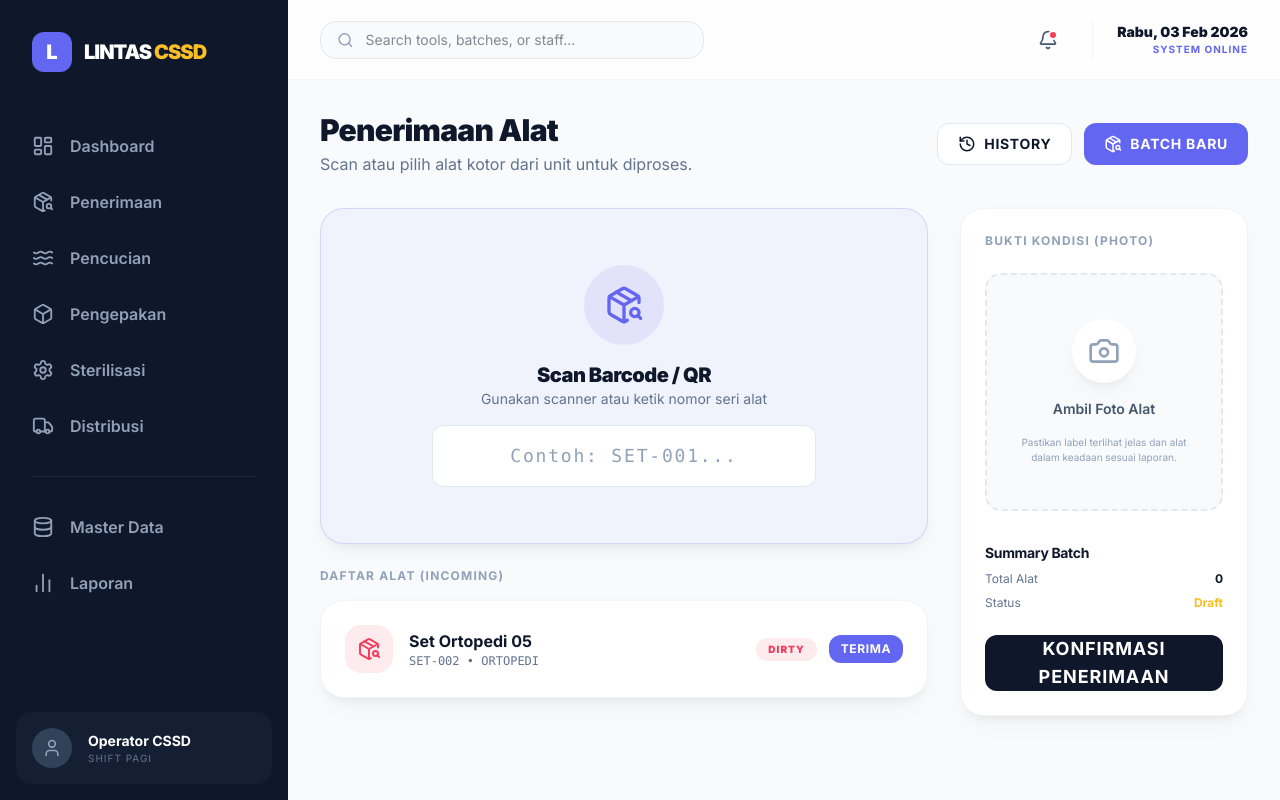
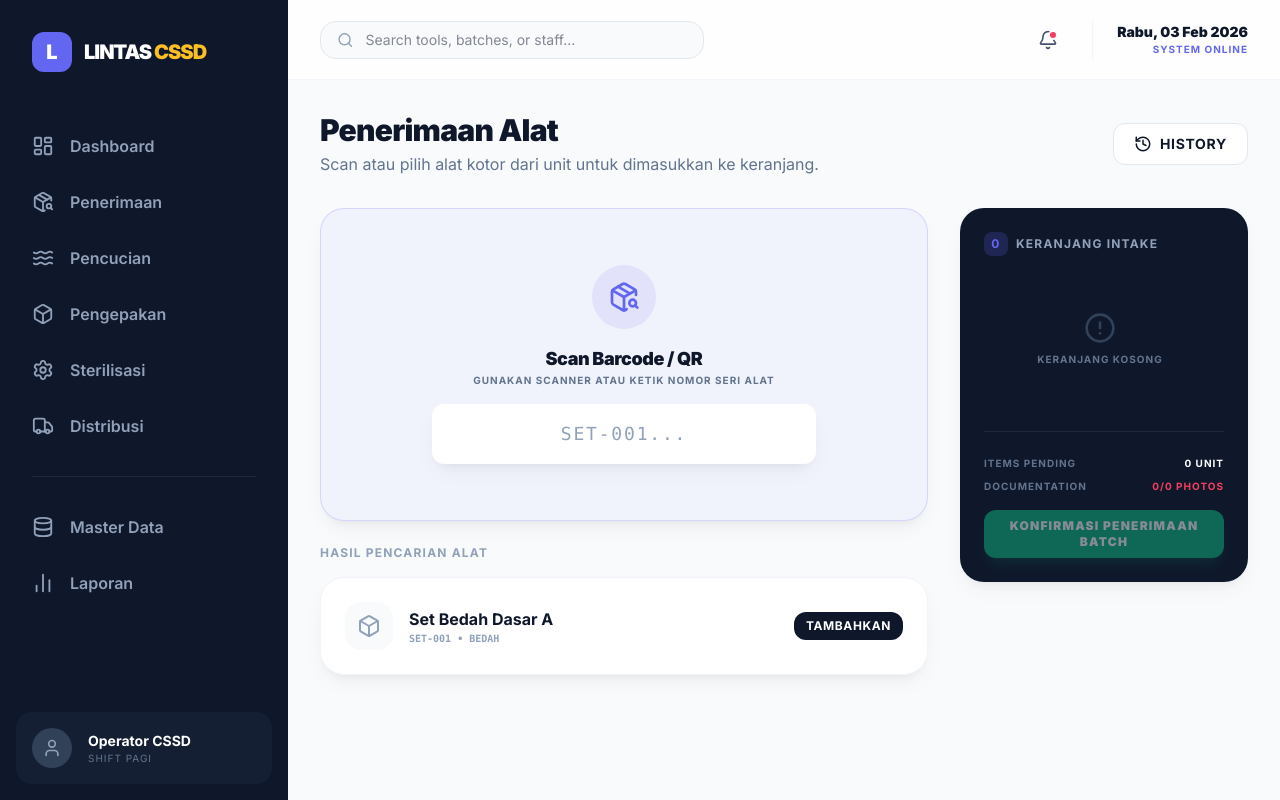
Before and after one commit to daril2work/lintas-vite-react-v2, a React (Vite) app: page /intake in a window 1280 px wide. Built offline with nearby package versions, Linux system fonts and the light colour scheme.

Commit message:
feat: Modul Penerimaan - Basket system & per-item photo capture

```diff
--- a/src/pages/IntakePage.tsx
+++ b/src/pages/IntakePage.tsx
@@ -4,11 +4,19 @@ import { api } from '../services/api';
 import { Card } from '../components/ui/Card';
 import { Button } from '../components/ui/Button';
 import { Input } from '../components/ui/Input';
-import { PackageSearch, Camera, History, AlertCircle } from 'lucide-react';
+import { PackageSearch, Camera, History, AlertCircle, Trash2, CheckCircle2, AlertTriangle, Box } from 'lucide-react';
 import { cn } from '../utils/cn';
+import type { ToolSet } from '../types';
+
+interface BasketItem extends ToolSet {
+    condition: 'good' | 'damaged';
+    photoCaptured: boolean;
+    photoUrl?: string;
+}
 
 export const IntakePage = () => {
     const [search, setSearch] = useState('');
+    const [basket, setBasket] = useState<BasketItem[]>([]);
     const queryClient = useQueryClient();
 
     const { data: inventory, isLoading } = useQuery({
@@ -17,138 +25,235 @@ export const IntakePage = () => {
     });
 
     const intakeMutation = useMutation({
-        mutationFn: (id: string) => api.updateToolStatus(id, 'dirty'),
+        mutationFn: async (items: BasketItem[]) => {
+            for (const item of items) {
+                await api.updateToolStatus(item.id, 'dirty');
+                await api.addLog({
+                    toolSetId: item.id,
+                    action: `Penerimaan - Kondisi: ${item.condition === 'good' ? 'Lengkap' : 'Rusak'}`,
+                    operatorId: '1', // Hardcoded for simulation
+                    notes: item.condition === 'damaged' ? 'Alat dilaporkan bermasalah saat diterima.' : undefined,
+                    photo: item.photoUrl
+                });
+            }
+        },
         onSuccess: () => {
             queryClient.invalidateQueries({ queryKey: ['inventory'] });
+            setBasket([]);
+            setSearch('');
         },
     });
 
-    const filteredItems = inventory?.filter(item =>
-        item.name.toLowerCase().includes(search.toLowerCase()) ||
-        item.barcode.includes(search)
-    ).filter(item => item.status === 'distributed' || item.status === 'dirty') || [];
+    const addToBasket = (item: ToolSet) => {
+        if (basket.find(v => v.id === item.id)) return;
+        setBasket([...basket, { ...item, condition: 'good', photoCaptured: false }]);
+    };
+
+    const removeFromBasket = (id: string) => {
+        setBasket(basket.filter(item => item.id !== id));
+    };
+
+    const updateItemCondition = (id: string, condition: 'good' | 'damaged') => {
+        setBasket(basket.map(item => item.id === id ? { ...item, condition } : item));
+    };
+
+    const handleFileChange = (id: string, file: File | null) => {
+        if (!file) return;
+        const url = URL.createObjectURL(file);
+        setBasket(basket.map(item => item.id === id ? { ...item, photoCaptured: true, photoUrl: url } : item));
+    };
+
+    const triggerFileInput = (id: string) => {
+        const input = document.getElementById(`file-input-${id}`) as HTMLInputElement;
+        if (input) input.click();
+    };
+
+    const availableItems = inventory?.filter(item =>
+        (item.name.toLowerCase().includes(search.toLowerCase()) || item.barcode.includes(search)) &&
+        (item.status === 'distributed' || item.status === 'sterile') &&
+        !basket.find(v => v.id === item.id)
+    ) || [];
+
+    const isAllPhotosCaptured = basket.length > 0 && basket.every(item => item.photoCaptured);
 
     return (
         <div className="space-y-8">
             <div className="flex flex-col md:flex-row md:items-center justify-between gap-4">
                 <div>
                     <h1 className="text-3xl text-slate-900">Penerimaan Alat</h1>
-                    <p className="text-slate-500 mt-1">Scan atau pilih alat kotor dari unit untuk diproses.</p>
+                    <p className="text-slate-500 mt-1">Scan atau pilih alat kotor dari unit untuk dimasukkan ke keranjang.</p>
                 </div>
                 <div className="flex gap-3">
                     <Button variant="secondary" className="gap-2">
                         <History size={18} />
                         History
                     </Button>
-                    <Button variant="accent" className="gap-2">
-                        <PackageSearch size={18} />
-                        Batch Baru
-                    </Button>
                 </div>
             </div>
 
             <div className="grid grid-cols-1 lg:grid-cols-3 gap-8">
-                {/* Left Column: Scanning & Search */}
+                {/* Left Column: Search & Available Items */}
                 <div className="lg:col-span-2 space-y-6">
                     <Card className="border-accent-indigo/20 bg-accent-indigo/5">
                         <div className="flex flex-col items-center py-8 text-center space-y-4">
-                            <div className="w-20 h-20 rounded-full bg-accent-indigo/10 flex items-center justify-center text-accent-indigo">
-                                <PackageSearch size={40} />
+                            <div className="w-16 h-16 rounded-full bg-accent-indigo/10 flex items-center justify-center text-accent-indigo">
+                                <PackageSearch size={32} />
                             </div>
                             <div>
-                                <h3 className="text-xl font-black">Scan Barcode / QR</h3>
-                                <p className="text-sm text-slate-500">Gunakan scanner atau ketik nomor seri alat</p>
+                                <h3 className="text-lg font-black">Scan Barcode / QR</h3>
+                                <p className="text-[10px] text-slate-500 uppercase font-bold tracking-widest">Gunakan scanner atau ketik nomor seri alat</p>
                             </div>
                             <div className="w-full max-w-sm">
                                 <Input
-                                    placeholder="Contoh: SET-001..."
+                                    placeholder="SET-001..."
                                     value={search}
                                     onChange={(e) => setSearch(e.target.value)}
-                                    className="text-center text-lg font-mono tracking-widest"
+                                    className="text-center text-lg font-mono tracking-widest bg-white border-none shadow-soft"
                                 />
                             </div>
                         </div>
                     </Card>
 
                     <div className="space-y-4">
-                        <h4 className="text-xs font-bold uppercase tracking-widest text-slate-400">Daftar Alat (Incoming)</h4>
-                        {isLoading ? (
-                            <div className="animate-pulse space-y-4">
-                                {[1, 2, 3].map(i => <div key={i} className="h-24 bg-slate-100 rounded-3xl" />)}
-                            </div>
-                        ) : filteredItems.length > 0 ? (
-                            <div className="grid grid-cols-1 gap-4">
-                                {filteredItems.map(item => (
+                        <h4 className="text-xs font-bold uppercase tracking-widest text-slate-400">Hasil Pencarian Alat</h4>
+                        <div className="grid grid-cols-1 gap-4">
+                            {isLoading ? (
+                                [1, 2].map(i => <div key={i} className="h-24 bg-slate-100 rounded-3xl animate-pulse" />)
+                            ) : availableItems.length > 0 ? (
+                                availableItems.map(item => (
                                     <Card key={item.id} className="hover:border-accent-indigo/50 cursor-pointer group transition-all">
                                         <div className="flex items-center justify-between">
                                             <div className="flex items-center gap-4">
-                                                <div className={cn(
-                                                    "w-12 h-12 rounded-2xl flex items-center justify-center",
-                                                    item.status === 'dirty' ? "bg-accent-rose/10 text-accent-rose" : "bg-slate-100 text-slate-400"
-                                                )}>
-                                                    <PackageSearch size={24} />
+                                                <div className="w-12 h-12 rounded-2xl bg-slate-50 text-slate-400 flex items-center justify-center">
+                                                    <Box size={24} />
                                                 </div>
                                                 <div>
                                                     <p className="font-bold text-slate-900">{item.name}</p>
-                                                    <p className="text-xs font-mono text-slate-500 uppercase">{item.barcode} • {item.category}</p>
+                                                    <p className="text-[10px] font-mono text-slate-400 uppercase font-bold">{item.barcode} • {item.category}</p>
                                                 </div>
                                             </div>
-                                            <div className="flex items-center gap-3">
-                                                <span className={cn(
-                                                    "px-3 py-1 rounded-full text-[10px] font-black uppercase tracking-widest",
-                                                    item.status === 'dirty' ? "bg-accent-rose/10 text-accent-rose" : "bg-slate-100 text-slate-500"
-                                                )}>
-                                                    {item.status}
-                                                </span>
-                                                <Button
-                                                    size="sm"
-                                                    variant={item.status === 'dirty' ? 'accent' : 'secondary'}
-                                                    disabled={intakeMutation.isPending}
-                                                    onClick={() => intakeMutation.mutate(item.id)}
-                                                >
-                                                    {item.status === 'dirty' ? 'Terima' : 'Sudah Diterima'}
-                                                </Button>
-                                            </div>
+                                            <Button size="sm" onClick={() => addToBasket(item)}>Tambahkan</Button>
                                         </div>
                                     </Card>
-                                ))}
-                            </div>
-                        ) : (
-                            <div className="text-center py-12 bg-white rounded-3xl border border-dashed border-slate-200">
-                                <AlertCircle size={48} className="mx-auto text-slate-300 mb-4" />
-                                <p className="text-slate-500">Tidak ada alat yang ditemukan.</p>
-                            </div>
-                        )}
+                                ))
+                            ) : (
+                                <div className="text-center py-12 bg-white rounded-3xl border border-dashed border-slate-200">
+                                    <p className="text-slate-400 italic text-sm">Cari alat untuk mulai...</p>
+                                </div>
+                            )}
+                        </div>
                     </div>
                 </div>
 
-                {/* Right Column: Evidence & Summary */}
+                {/* Right Column: Basket (Keranjang) */}
                 <div className="space-y-6">
-                    <Card className="h-full">
-                        <h4 className="text-xs font-bold uppercase tracking-widest text-slate-400 mb-6">Bukti Kondisi (Photo)</h4>
-                        <div className="aspect-square rounded-2xl bg-slate-50 border-2 border-dashed border-slate-200 flex flex-col items-center justify-center text-center p-8 space-y-4 hover:bg-slate-100 transition-all cursor-pointer group">
-                            <div className="w-16 h-16 rounded-full bg-white shadow-soft flex items-center justify-center text-slate-400 group-hover:text-accent-indigo">
-                                <Camera size={32} />
-                            </div>
-                            <p className="text-sm font-semibold text-slate-600">Ambil Foto Alat</p>
-                            <p className="text-[10px] text-slate-400">Pastikan label terlihat jelas dan alat dalam keadaan sesuai laporan.</p>
+                    <Card className="bg-slate-900 text-white border-none shadow-2xl sticky top-24">
+                        <div className="flex items-center justify-between mb-6">
+                            <h4 className="text-xs font-bold uppercase tracking-widest text-slate-400 flex items-center gap-2">
+                                <div className="w-6 h-6 rounded-lg bg-accent-indigo/20 flex items-center justify-center text-accent-indigo">
+                                    {basket.length}
+                                </div>
+                                Keranjang Intake
+                            </h4>
+                            {basket.length > 0 && (
+                                <button onClick={() => setBasket([])} className="text-[10px] uppercase font-bold text-slate-500 hover:text-white transition-colors">Kosongkan</button>
+                            )}
                         </div>
 
-                        <div className="mt-8 space-y-6">
-                            <div>
-                                <h5 className="text-sm font-bold text-slate-900 mb-2">Summary Batch</h5>
-                                <div className="space-y-2">
-                                    <div className="flex justify-between text-xs">
-                                        <span className="text-slate-500">Total Alat</span>
-                                        <span className="font-bold">0</span>
+                        <div className="space-y-4 max-h-[400px] overflow-y-auto pr-2 custom-scrollbar">
+                            {basket.map(item => (
+                                <div key={item.id} className="p-4 bg-slate-800/50 rounded-2xl border border-slate-700/50 space-y-4">
+                                    <div className="flex justify-between items-start">
+                                        <div className="overflow-hidden">
+                                            <p className="text-xs font-bold truncate">{item.name}</p>
+                                            <p className="text-[10px] text-slate-500 font-mono italic">#{item.barcode}</p>
+                                        </div>
+                                        <input
+                                            type="file"
+                                            id={`file-input-${item.id}`}
+                                            className="hidden"
+                                            accept="image/*"
+                                            capture="environment"
+                                            onChange={(e) => handleFileChange(item.id, e.target.files ? e.target.files[0] : null)}
+                                        />
+                                        <button onClick={() => removeFromBasket(item.id)} className="text-slate-600 hover:text-accent-rose transition-colors">
+                                            <Trash2 size={14} />
+                                        </button>
                                     </div>
-                                    <div className="flex justify-between text-xs">
-                                        <span className="text-slate-500">Status</span>
-                                        <span className="text-accent-amber font-bold">Draft</span>
+
+                                    <div className="grid grid-cols-2 gap-2">
+                                        <button
+                                            onClick={() => triggerFileInput(item.id)}
+                                            className={cn(
+                                                "h-16 rounded-xl border flex flex-col items-center justify-center gap-1 transition-all",
+                                                item.photoCaptured
+                                                    ? "bg-accent-emerald/10 border-accent-emerald/20 text-accent-emerald"
+                                                    : "bg-slate-700/30 border-slate-600 text-slate-400 hover:bg-slate-700"
+                                            )}
+                                        >
+                                            <Camera size={16} />
+                                            <span className="text-[8px] font-bold uppercase tracking-widest">{item.photoCaptured ? 'Photo Ready' : 'Take Photo/Upload'}</span>
+                                        </button>
+                                        <div className="flex flex-col gap-2">
+                                            <button
+                                                onClick={() => updateItemCondition(item.id, 'good')}
+                                                className={cn(
+                                                    "flex-1 rounded-xl flex items-center justify-center gap-2 text-[8px] font-bold uppercase transition-all",
+                                                    item.condition === 'good' ? "bg-accent-indigo text-white shadow-lg shadow-accent-indigo/20" : "bg-slate-700/30 text-slate-500"
+                                                )}
+                                            >
+                                                <CheckCircle2 size={10} /> Lengkap
+                                            </button>
+                                            <button
+                                                onClick={() => updateItemCondition(item.id, 'damaged')}
+                                                className={cn(
+                                                    "flex-1 rounded-xl flex items-center justify-center gap-2 text-[8px] font-bold uppercase transition-all",
+                                                    item.condition === 'damaged' ? "bg-accent-rose text-white shadow-lg shadow-accent-rose/20" : "bg-slate-700/30 text-slate-500"
+                                                )}
+                                            >
+                                                <AlertTriangle size={10} /> Rusak
+                                            </button>
+                                        </div>
                                     </div>
+
+                                    {item.photoCaptured && item.photoUrl && (
+                                        <div className="relative h-20 rounded-xl overflow-hidden border border-slate-700">
+                                            <img src={item.photoUrl} alt="Preview" className="w-full h-full object-cover opacity-60" />
+                                            <div className="absolute inset-0 bg-gradient-to-t from-slate-900/80 to-transparent" />
+                                            <CheckCircle2 size={12} className="absolute bottom-2 right-2 text-accent-emerald" />
+                                        </div>
+                                    )}
+                                </div>
+                            ))}
+
+                            {basket.length === 0 && (
+                                <div className="text-center py-8">
+                                    <AlertCircle className="mx-auto text-slate-700 mb-2" size={32} />
+                                    <p className="text-[10px] text-slate-500 font-bold uppercase tracking-widest">Keranjang Kosong</p>
+                                </div>
+                            )}
+                        </div>
+
+                        <div className="mt-8 pt-6 border-t border-slate-800 space-y-4">
+                            <div className="space-y-2">
+                                <div className="flex justify-between text-[10px] uppercase font-bold tracking-widest">
+                                    <span className="text-slate-500">Items Pending</span>
+                                    <span>{basket.length} unit</span>
+                                </div>
+                                <div className="flex justify-between text-[10px] uppercase font-bold tracking-widest">
+                                    <span className="text-slate-500">Documentation</span>
+                                    <span className={isAllPhotosCaptured ? 'text-accent-emerald' : 'text-accent-rose'}>
+                                        {basket.filter(i => i.photoCaptured).length}/{basket.length} Photos
+                                    </span>
                                 </div>
                             </div>
-                            <Button className="w-full h-14 text-lg">Konfirmasi Penerimaan</Button>
+                            <Button
+                                className="w-full h-12 bg-accent-emerald hover:bg-emerald-600 text-white border-none text-xs font-black uppercase tracking-widest shadow-lg shadow-accent-emerald/20"
+                                disabled={basket.length === 0 || !isAllPhotosCaptured || intakeMutation.isPending}
+                                onClick={() => intakeMutation.mutate(basket)}
+                            >
+                                {intakeMutation.isPending ? 'Processing...' : 'Konfirmasi Penerimaan Batch'}
+                            </Button>
                         </div>
                     </Card>
                 </div>
```
